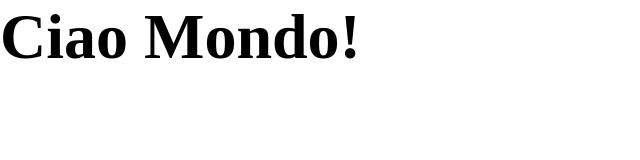
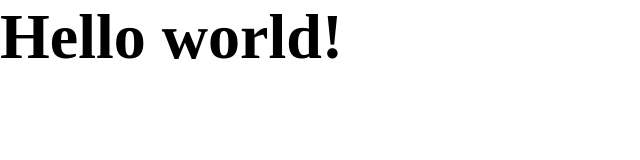
Before and after one commit to MattiaBologna/htmlcss-hello, a plain HTML site: page index.html in a window 1280 px wide. Shown: the whole page, without its empty margins (0-640 px from the left). Drawn offline with Linux system fonts and the light colour scheme.

Commit message:
Title translation

```diff
--- a/index.html
+++ b/index.html
@@ -8,7 +8,7 @@
 </head>
 <body>
 
-    <h1>Ciao Mondo!</h1>
+    <h1>Hello world!</h1>
 
 </body>
 </html>
```
